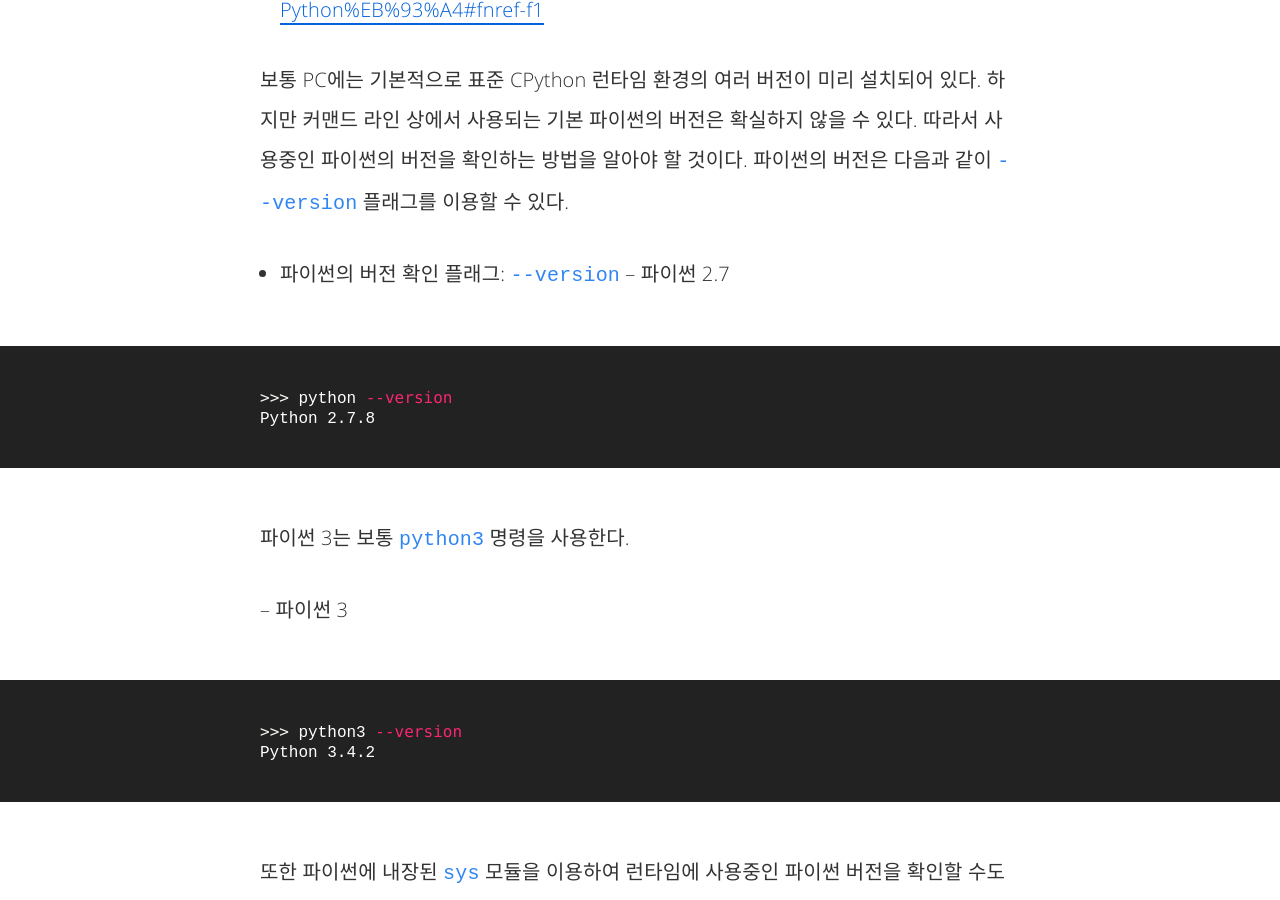
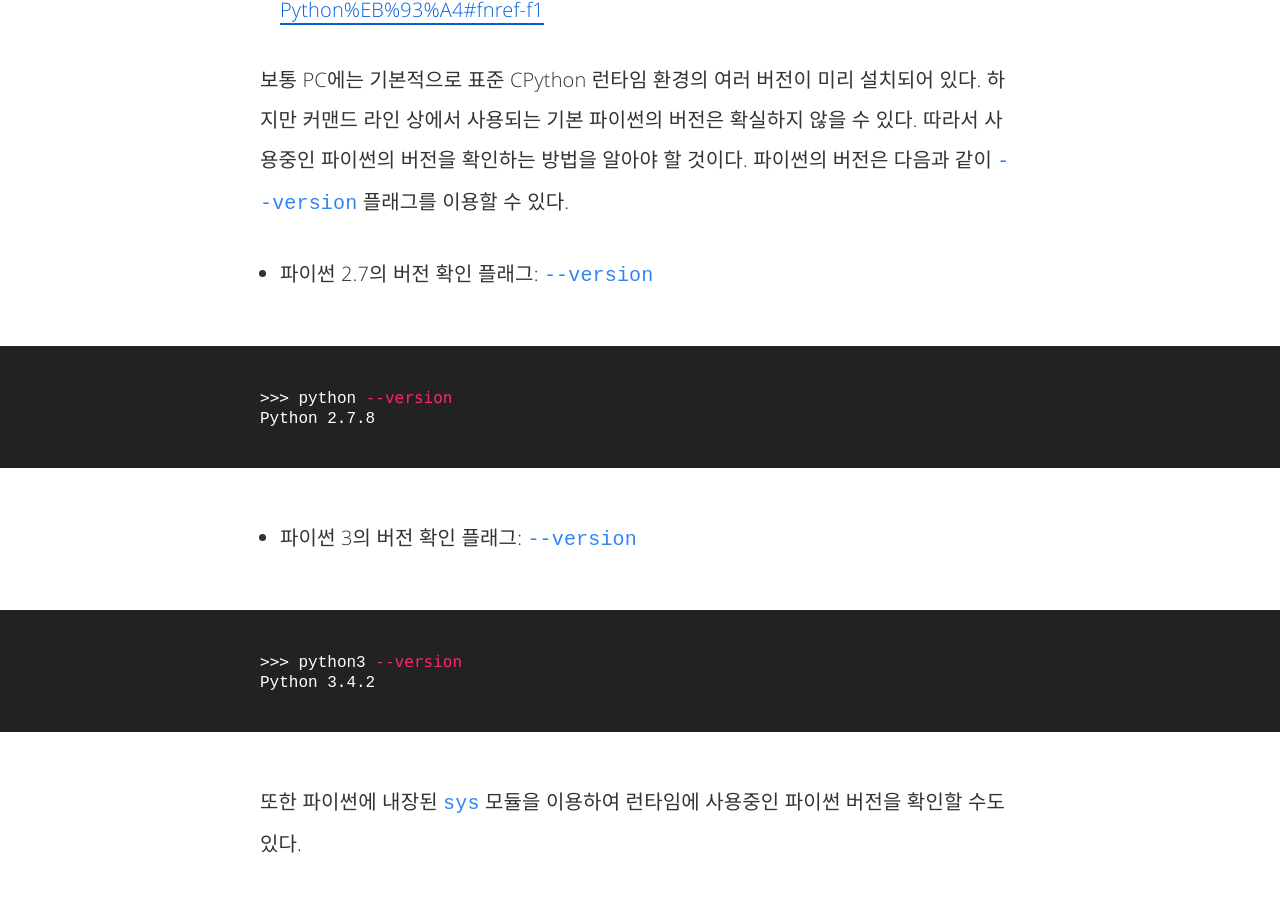
Before and after one commit to hcnoh/blog-prev, a Jekyll site: the page built from _posts/2018-09-09-effective-python-way01.md, in a window 1280 px wide and 900 px high, scrolled down 1219 px. Built offline with Jekyll 4.4.1, drawn with Linux system fonts in a browser that asks for light colours; comment, search, counter and statistics services are not loaded.

Commit message:
Update 2018-09-09-effective-python-way01.md

```diff
--- a/_posts/2018-09-09-effective-python-way01.md
+++ b/_posts/2018-09-09-effective-python-way01.md
@@ -18,15 +18,13 @@ twitter_text: '이펙티브 파이썬 스터디 WAY 01 정리'
 
 보통 PC에는 기본적으로 표준 CPython 런타임 환경의 여러 버전이 미리 설치되어 있다. 하지만 커맨드 라인 상에서 사용되는 기본 파이썬의 버전은 확실하지 않을 수 있다. 따라서 사용중인 파이썬의 버전을 확인하는 방법을 알아야 할 것이다. 파이썬의 버전은 다음과 같이 `--version` 플래그를 이용할 수 있다.
 
-- 파이썬의 버전 확인 플래그: `--version`
--- 파이썬 2.7
+- 파이썬 2.7의 버전 확인 플래그: `--version`
 {% highlight bash %}
 >>> python --version
 Python 2.7.8
 {% endhighlight %}
-파이썬 3는 보통 `python3`  명령을 사용한다.
 
--- 파이썬 3
+- 파이썬 3의 버전 확인 플래그: `--version`
 {% highlight bash %}
 >>> python3 --version
 Python 3.4.2
```
